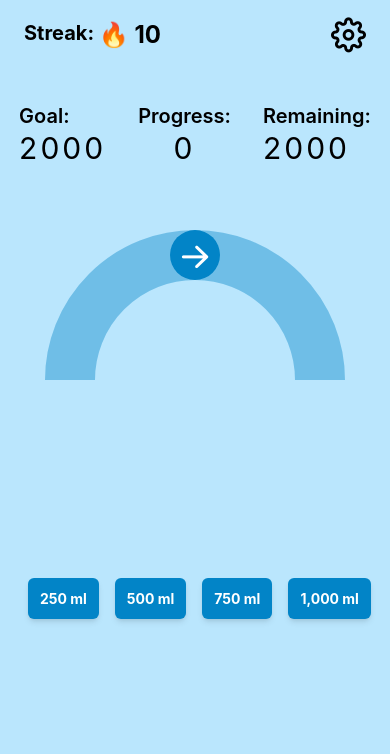
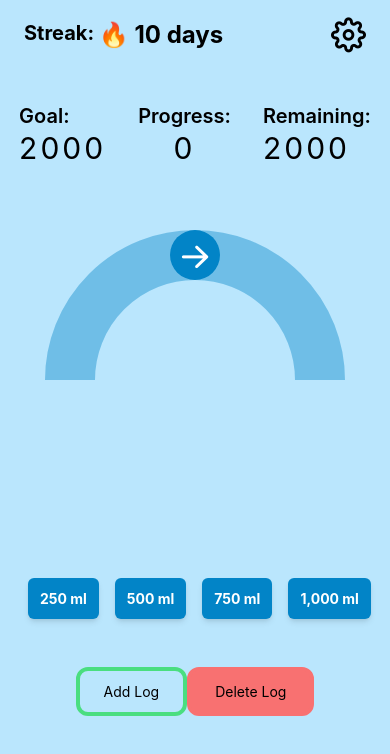
Before and after one commit to bryanansong/Water-Pal, a React Native app: screen /Home in a window 390 px wide. Shown: the top 754 px of the page. Built offline with nearby package versions, Linux system fonts and the light colour scheme.

Commit message:
Added Toggle Buttons

```diff
--- a/src/components/Nav.jsx
+++ b/src/components/Nav.jsx
@@ -17,7 +17,7 @@ const Nav = ({ navigation }) => {
 					Streak:{" "}
 				</Text>
 				<Text className="text-2xl text-black font-bold">
-					🔥 {currentStreak}
+					🔥 {currentStreak} days
 				</Text>
 			</View>
 			<TouchableOpacity
--- /dev/null
+++ b/src/components/PresetToggleButton.jsx
@@ -0,0 +1,26 @@
+import { View, Text, TouchableOpacity } from "react-native";
+import React, { useState } from "react";
+
+const margin = "m-2";
+const PresetToggleButton = ({
+	canAddIntake,
+	operation,
+	updateCanAddIntake,
+}) => {
+	return (
+		<TouchableOpacity
+			className={`border-4 rounded-xl py-3 px-6 ${
+				operation == "add"
+					? "border-green-400 bg-green-400"
+					: "border-red-400 bg-red-400"
+			} ${canAddIntake ? "bg-transparent" : ""} `}
+			onPress={() => updateCanAddIntake()}
+		>
+			<Text>
+				{operation == "add" ? "Add Log" : "Delete Log"}
+			</Text>
+		</TouchableOpacity>
+	);
+};
+
+export default PresetToggleButton;
--- a/src/screens/home/home.jsx
+++ b/src/screens/home/home.jsx
@@ -6,14 +6,24 @@ import Stats from "../../components/Stats";
 import IntakePresets from "../../components/IntakePresets";
 import Nav from "../../components/Nav";
 import { SafeAreaView } from "react-native-safe-area-context";
+import PresetToggleButton from "../../components/PresetToggleButton";
 
 const Home = ({ navigation }) => {
 	const [currentIntake, setCurrentIntake] = useState(0);
 	const currentGoal = dailyGoal;
+	const [canAddIntake, setCanAddIntake] = useState(true);
 
 	const incrementIntake = (incrementValue) => {
 		setCurrentIntake(currentIntake + incrementValue);
 	};
+
+	const decrementIntake = (decrementValue) => {
+		setCurrentIntake(currentIntake + decrementValue);
+	};
+
+	const updateCanAddIntake = () => setCanAddIntake(!canAddIntake);
+
+	console.warn(canAddIntake);
 
 	return (
 		<SafeAreaView className="flex flex-col h-screen bg-sky-200">
@@ -32,7 +42,23 @@ const Home = ({ navigation }) => {
 					progress={currentIntake / dailyGoal}
 				/>
 
-				<IntakePresets incrementIntake={incrementIntake} />
+				<IntakePresets
+					incrementIntake={incrementIntake}
+					decrementIntake={decrementIntake}
+				/>
+
+				<View className="flex flex-row mt-10 justify-center">
+					<PresetToggleButton
+						operation={"add"}
+						canAddIntake={canAddIntake}
+						updateCanAddIntake={updateCanAddIntake}
+					/>
+					<PresetToggleButton
+						operation={"delete"}
+						canAddIntake={!canAddIntake}
+						updateCanAddIntake={updateCanAddIntake}
+					/>
+				</View>
 			</View>
 		</SafeAreaView>
 	);
```
